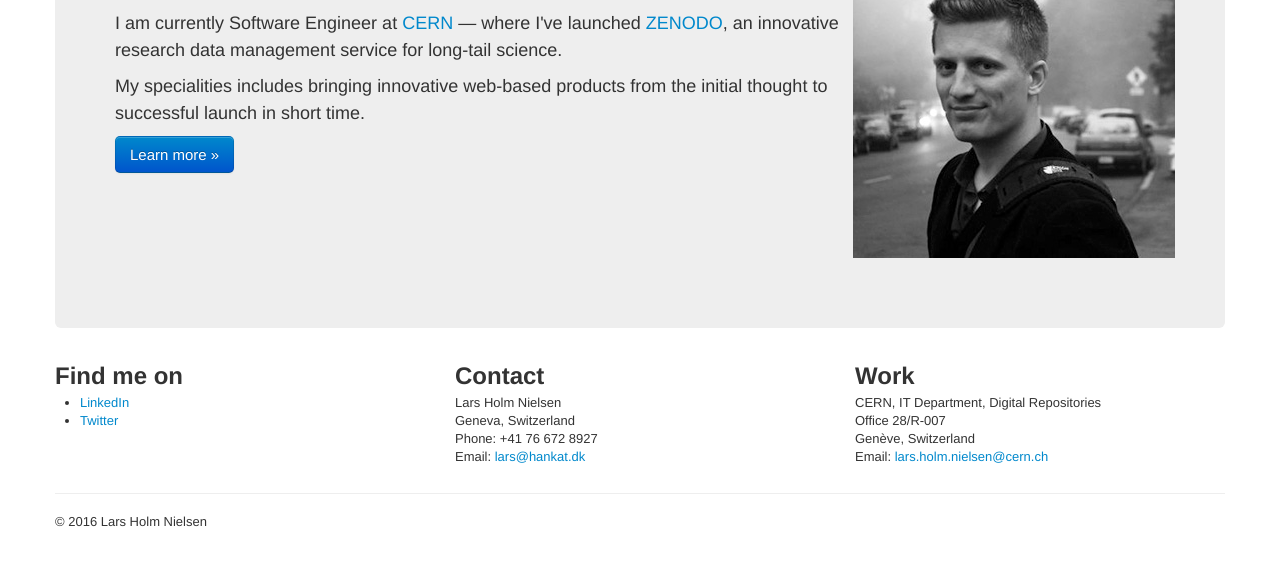
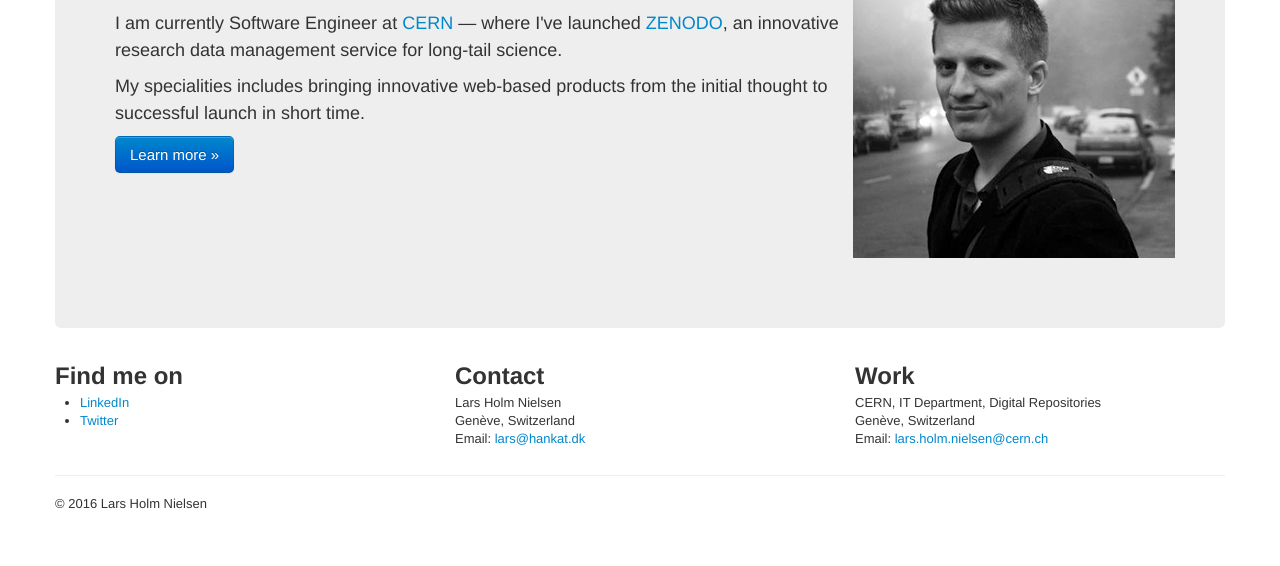
Before and after one commit to lnielsen/lnielsen.github.io, a plain HTML site: page index.html in a window 1280 px wide. Shown: the part 206-772 px from the top of the page. Drawn offline with Linux system fonts and the light colour scheme.

Commit message:
Minor change

```diff
--- a/index.html
+++ b/index.html
@@ -78,9 +78,7 @@ body {
 				<h2>Contact</h2>
 				Lars Holm Nielsen
 				<br />
-				Geneva, Switzerland
-				<br />
-				Phone: +41 76 672 8927
+				Genève, Switzerland
 				<br />
 				Email: <a href="mailto:lars@hankat.dk">lars@hankat.dk</a>
 				<p></p>
@@ -89,8 +87,6 @@ body {
 				<h2>Work</h2>
 				<p>
 					CERN, IT Department, Digital Repositories
-					<br />
-					Office 28/R-007
 					<br />
 					Genève, Switzerland
 					<br />
```
Also changed, not shown: cv.html (+2 -2 lines).
